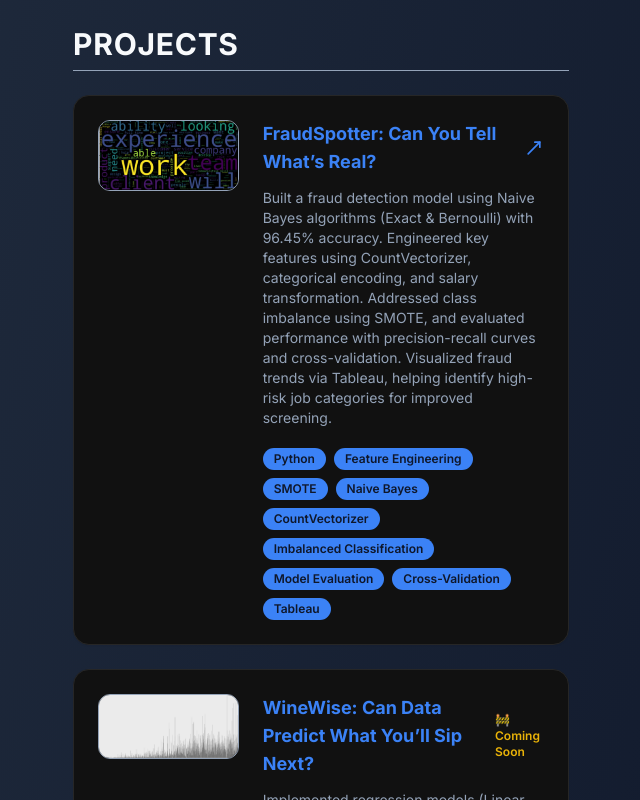
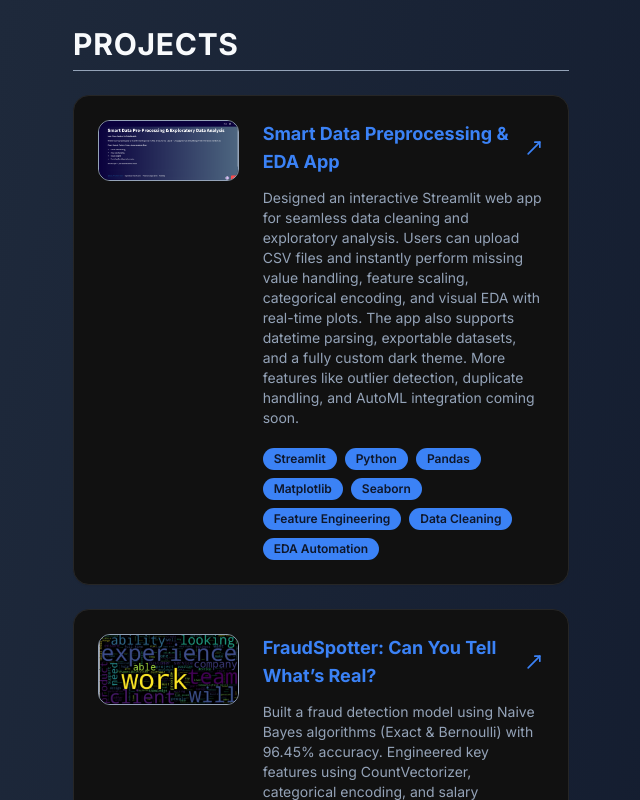
Before and after one commit to srilekhatv/srilekhatv-portfolio, a Next.js app: page / in a window 1280 px wide. Shown: the part 3420-4220 px from the top of the page, without its empty margins (591-1231 px from the left). Built offline with nearby package versions, Linux system fonts and the light colour scheme.

Commit message:
Updated Smart Data App

```diff
--- a/components/Projects.tsx
+++ b/components/Projects.tsx
@@ -11,6 +11,24 @@ import { Badge } from "@/components/ui/badge";
 import { MoveUpRight } from "lucide-react";
 
 const jobProjects = [
+  {
+    imagePath: "/eda.png", // Add a preview screenshot named eda.png in your public folder
+    title: "Smart Data Preprocessing & EDA App",
+    description:
+      "Designed an interactive Streamlit web app for seamless data cleaning and exploratory analysis. Users can upload CSV files and instantly perform missing value handling, feature scaling, categorical encoding, and visual EDA with real-time plots. The app also supports datetime parsing, exportable datasets, and a fully custom dark theme. More features like outlier detection, duplicate handling, and AutoML integration coming soon.",
+    skills: [
+      "Streamlit",
+      "Python",
+      "Pandas",
+      "Matplotlib",
+      "Seaborn",
+      "Feature Engineering",
+      "Data Cleaning",
+      "EDA Automation",
+    ],
+    link: "https://smart-data-app.streamlit.app" // Replace with your actual Streamlit app link
+  },
+
   {
     imagePath: "/fd.png",
     title: "FraudSpotter: Can You Tell What’s Real?",
```
